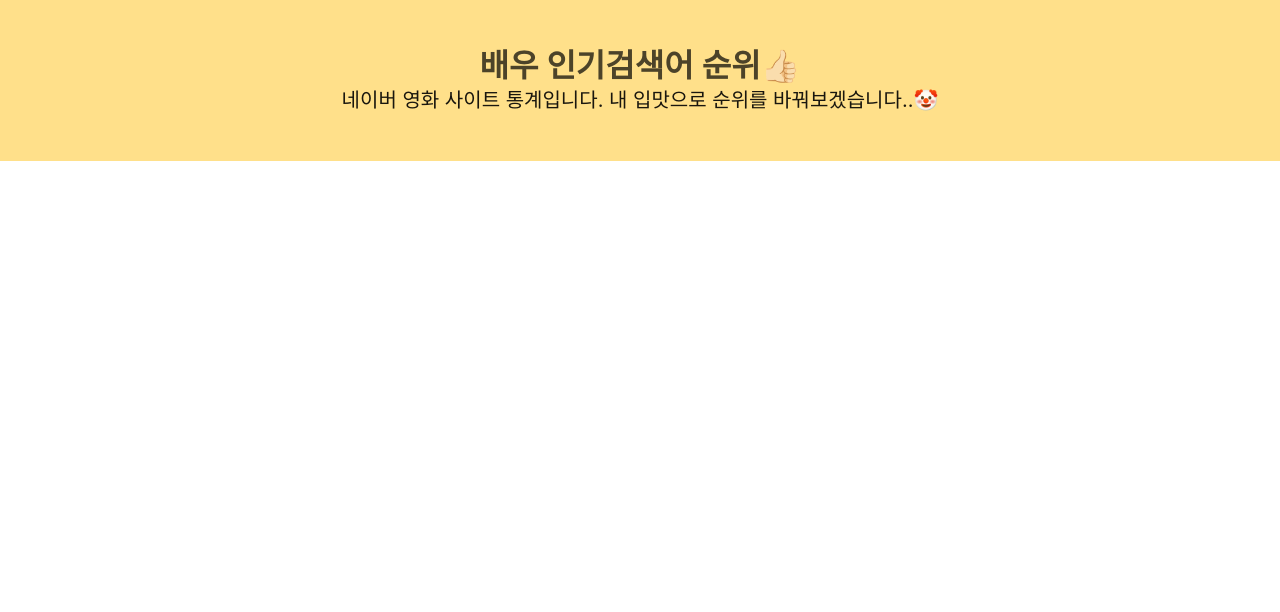
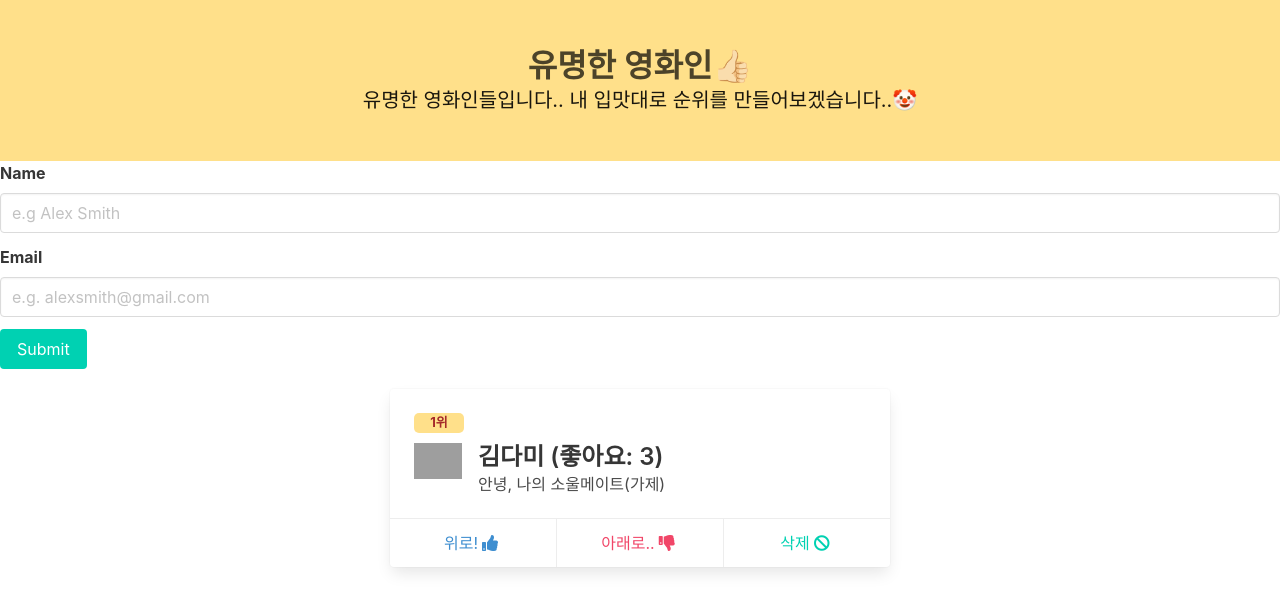
Before and after one commit to yeopto/flask-project, a Flask app: page / in a window 1280 px wide. Shown: the top 612 px of the page. Run offline with Flask 2, Linux system fonts and the light colour scheme; data that the repository does not hold is empty; grey boxes are pictures that could not be loaded.

Commit message:
2022-02-01 adding create api, added hatestar function, rank-show

```diff
--- a/moviestar/app.py
+++ b/moviestar/app.py
@@ -1,3 +1,4 @@
+from crypt import methods
 from pymongo import MongoClient
 
 from flask import Flask, render_template, jsonify, request
@@ -25,11 +26,28 @@
   db.mystar.update_one({'name': name_receive}, {'$set': {'like': new_like}})
   return jsonify({'result': 'success'})
 
+@app.route('/api/hate', methods=['POST'])
+def hate_stars():
+  name_receive = request.form['name_give']
+
+  star = db.mystar.find_one({'name': name_receive})
+  new_like = star['like'] - 1
+  if new_like < 0:
+    return jsonify({'result': 'error'})
+  else:
+    db.mystar.update_one({'name': name_receive}, {'$set': {'like': new_like}})
+    return jsonify({'result': 'success'})
+
 @app.route('/api/delete', methods=['POST'])
 def delete_stars():
   name_receive = request.form['name_give']
   db.mystar.delete_one({'name': name_receive})
   return jsonify({'result': 'success'})
 
+@app.route('/api/create', methods=['POST'])
+def create_stars():
+  return
+
+
 if __name__ == '__main__':
   app.run('0.0.0.0', port=5000, debug=True)
--- a/moviestar/templates/index.html
+++ b/moviestar/templates/index.html
@@ -35,7 +35,7 @@
     .rank {
       margin-bottom: 10px;
       background-color: #ffe08a;
-      width: 25px;
+      width: 50px;
       text-align: center;
       border-radius: 5px;
       font-size: 13px;
@@ -49,14 +49,31 @@
       <div class="hero-body">
           <div class="container center">
               <h1 class="title">
-                  배우 인기검색어 순위👍🏻
+                  유명한 영화인👍🏻
               </h1>
               <h2 class="subtitle">
-                  네이버 영화 사이트 통계입니다. 내 입맛으로 순위를 바꿔보겠습니다..🤡
+                  유명한 영화인들입니다.. 내 입맛대로 순위를 만들어보겠습니다..🤡
               </h2>
           </div>
       </div>
   </section>
+  <div class="wrap_create">
+    <div class="field">
+      <label class="label">Name</label>
+      <div class="control">
+        <input class="input" type="text" placeholder="e.g Alex Smith">
+      </div>
+    </div>
+    <div class="field">
+      <label class="label">Email</label>
+      <div class="control">
+        <input class="input" type="email" placeholder="e.g. alexsmith@gmail.com">
+      </div>
+    </div>
+    <div class="control">
+      <button class="button is-primary">Submit</button>
+    </div>
+  </div>
   <div class="star-list" id="star-box">
       <div class="card">
           <div class="card-content">
@@ -79,8 +96,11 @@
               <a href="#" onclick="likeStar('김다미')" class="card-footer-item has-text-info">위로!
                   <span class="icon"><i class="fas fa-thumbs-up"></i></span>
               </a>
-              <a href="#" onclick="deleteStar('김다미')" class="card-footer-item has-text-danger">삭제
-                  <span class="icon"><i class="fas fa-ban"></i></span>
+              <a href="#" onclick="hateStar('김다미')" class="card-footer-item has-text-danger">아래로..
+                  <span class="icon"><i class="fas fa-thumbs-down"></i></span>
+              </a>
+              <a href="#" onclick="deleteStar('김다미')" class="card-footer-item has-text-primary">삭제
+                <span class="icon"><i class="fas fa-ban"></i></span>
               </a>
           </footer>
       </div>
@@ -91,15 +111,17 @@
     });
 
     function showStar() {
-      $('#star-box').empty();
+      // $('#star-box').empty();
 
       $.ajax({
         type: 'GET',
         url: '/api/list',
         data: {},
         success: function(response) {
-          let stars = response['stars_list']
+          let stars = response['stars_list'];
+          let rank = 0;
           for (let i = 0; i < stars.length; i++) {
+            rank++;
             let star = stars[i];
             let name = star['name'];
             let url = star['url'];
@@ -110,8 +132,8 @@
             let tempHtml = `<div class="card">
                               <div class="card-content">
                                 <div class="rank">
-                                  1위
-                              </div>
+                                  ${rank}위
+                                </div>
                                 <div class="media">
                                     <div class="media-left">
                                         <figure class="image is-48x48">
@@ -128,7 +150,10 @@
                                 <a href="#" onclick="likeStar('${name}')" class="card-footer-item has-text-info">위로!
                                   <span class="icon"><i class="fas fa-thumbs-up"></i></span>
                                 </a>
-                                <a href="#" onclick="deleteStar('${name}')" class="card-footer-item has-text-danger">삭제
+                                <a href="#" onclick="hateStar('${name}')" class="card-footer-item has-text-danger">아래로..
+                                  <span class="icon"><i class="fas fa-thumbs-down"></i></span>
+                                </a>
+                                <a href="#" onclick="deleteStar('${name}')" class="card-footer-item has-text-primary">삭제
                                   <span class="icon"><i class="fas fa-ban"></i></span>
                                 </a>
                               </footer>
@@ -153,6 +178,22 @@
       });
     }
 
+    function hateStar(name) {
+      $.ajax({
+        type: 'POST',
+        url: '/api/hate',
+        data: {'name_give': name},
+        success: function(response) {
+          if (response['result'] == 'error') {
+            alert('이미 좋아요 수가 0이에요..')
+          } else {
+            alert('싫어요 완료!');
+          }
+          window.location.reload();
+        }
+      });
+    }
+
     function deleteStar(name) {
       $.ajax({
         type: 'POST',
```
